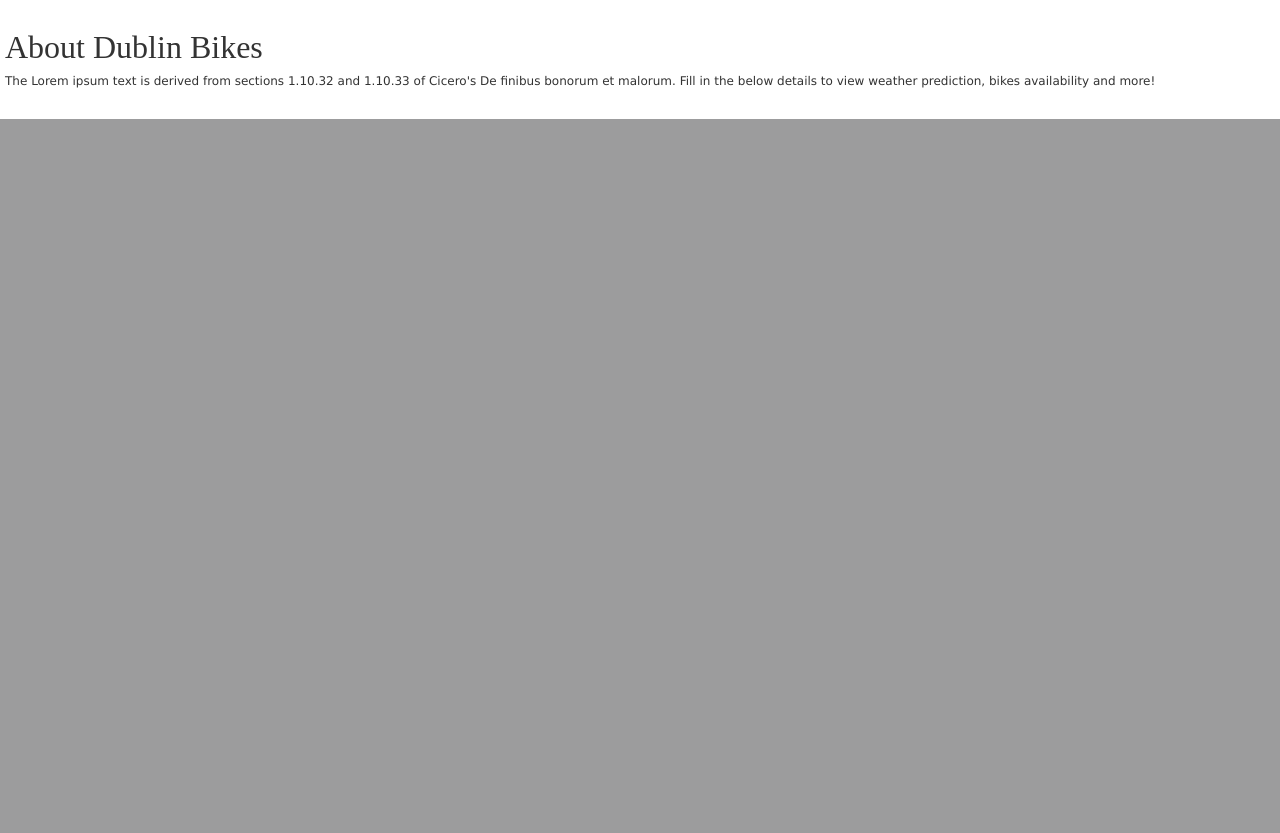
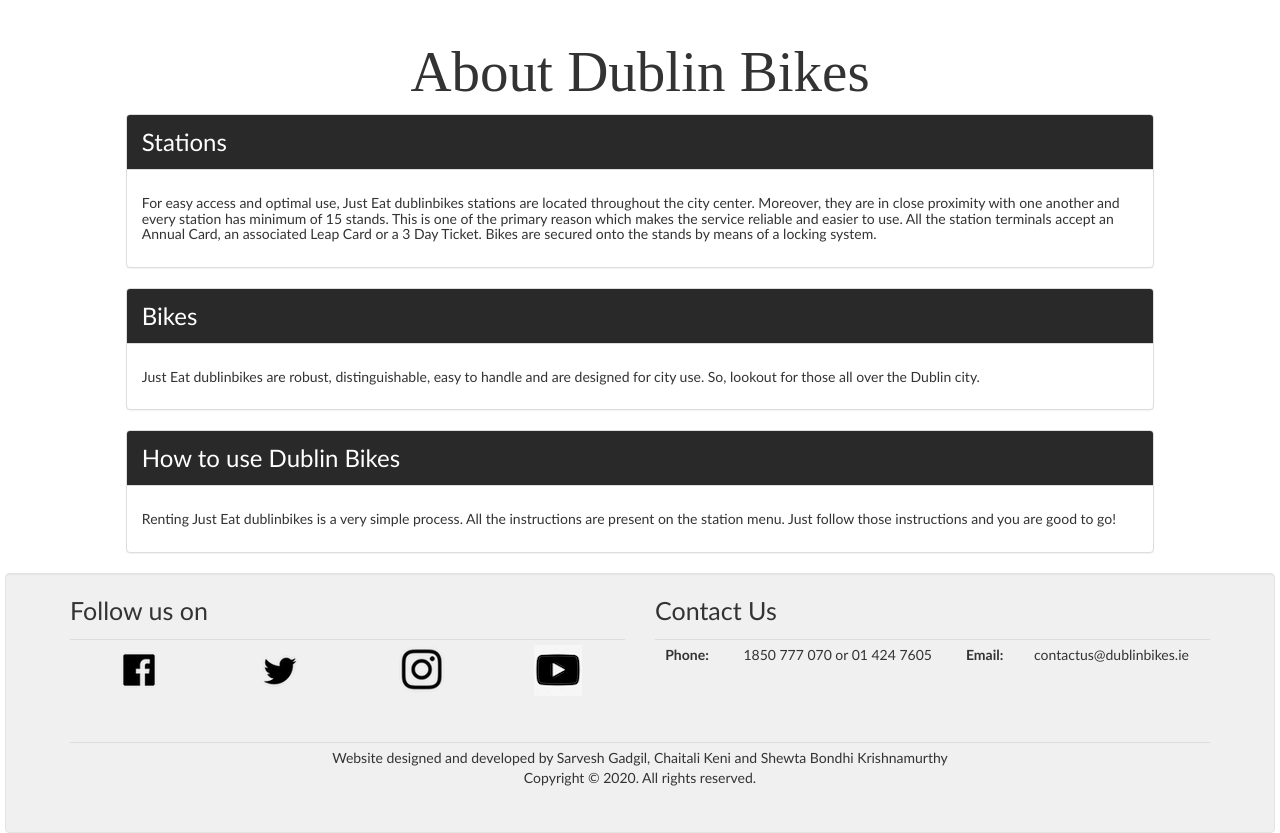
Before and after one commit to sarvesh-gadgil/dublin_bikes, a Flask app: page / in a window 1280 px wide. Shown: the part 1255-2088 px from the top of the page. Before the commit the page ends 1374 px from the top, so only its background shows below. Run offline with Flask 2, Linux system fonts and the light colour scheme; data that the repository does not hold is empty; some libraries are stand-ins or nearby versions.

Commit message:
Dublin bikes info, footer and legend added

```diff
--- a/web/static/css/heroimage.css
+++ b/web/static/css/heroimage.css
@@ -12,7 +12,7 @@
     background-repeat: no-repeat;
     background-size: cover;
     position: relative;
-    font-family: fantasy;
+    font-family: SignPainter;
 }
 
 .hero-text {
--- a/web/static/html/index.html
+++ b/web/static/html/index.html
@@ -39,6 +39,7 @@
   <link rel="stylesheet" href="static/css/weather.css">
   <link rel="stylesheet" href="static/css/mappopup.css">
   <link rel="stylesheet" href="static/css/heroimage.css">
+  <link rel="shortcut icon" href="static/image/bike-icon.png">
   <style>
     div.admin-box {
       background-color: rgb(216, 216, 216);
@@ -87,14 +88,16 @@
 <body>
   <div class="hero-image">
     <div class="hero-text">
-      <h1 style="font-size:62px">Welcome to Dublin Bikes</h1>
+      <h1 style="font-size:80px">Welcome to Dublin Bikes</h1>
     </div>
   </div>
   <br />
   <div style="margin: 5px">
     <!-- Stations:<div id="bike_locations" style="display: none"></div>
   <br /> -->
-    <h1 style="font-family: SignPainter;font-size: 32px">Fill in the below details to view weather prediction, bikes
+    <h1
+      style="font-family: 'Gill Sans', 'Gill Sans MT', Calibri, 'Trebuchet MS', sans-serif;font-size: 24px; font-weight: lighter">
+      Fill in the below details to view weather prediction, bikes
       availability and more!</h1><br>
     <div class="row">
       <div class="col-sm-3">
@@ -232,7 +235,8 @@
               <a href="#!" data-toggle="collapse" data-target="#legend_table" style="color: black;">
                 <span class="glyphicon glyphicon-sort"></span></a>
             </div>
-            <table class="table table-hover collapse" style="width: 100%; text-align: left" id="legend_table">
+            <table class="table table-hover table-condensed collapse" style="width: 100%; text-align: left"
+              id="legend_table">
               <tbody>
                 <tr>
                   <td>Available Stations</td>
@@ -245,6 +249,18 @@
                 <tr>
                   <td>Destination Station</td>
                   <td><img src="/static/image/marker_green_mini.png" alt=""></td>
+                </tr>
+                <tr>
+                  <td>Low Bike Availability</td>
+                  <td><img src="/static/image/red_circle.png" alt=""></td>
+                </tr>
+                <tr>
+                  <td>Medium Bike Availability</td>
+                  <td><img src="/static/image/orange_circle.png" alt=""></td>
+                </tr>
+                <tr>
+                  <td>High Bike Availability</td>
+                  <td><img src="/static/image/green_circle.png" alt=""></td>
                 </tr>
               </tbody>
             </table>
@@ -259,13 +275,106 @@
         </div>
       </div>
     </div>
-    <h1 style="font-family: SignPainter; font-size: 32px">About Dublin Bikes</h1>
-    <span style="font-family: Verdana, Geneva, Tahoma, sans-serif;">
-      <h6>The Lorem ipsum text is derived from sections 1.10.32 and 1.10.33 of Cicero's De finibus bonorum et malorum.
-        Fill in the below details to
-        view weather prediction, bikes availability and more!</h6>
-    </span>
     <br />
+    <h1 style="font-family: SignPainter; font-size: 57px; text-align: center">About Dublin Bikes</h1>
+    <div class="col-sm-10 col-sm-offset-1">
+      <div class="panel panel-default">
+        <div class="panel-heading" style="background-color: rgb(41, 41, 41);">
+          <span
+            style="font-family: 'Gill Sans', 'Gill Sans MT', Calibri, 'Trebuchet MS', sans-serif;font-size: 24px; font-weight: lighter; color: white">Stations</span>
+        </div>
+        <div class="panel-body">
+          <h5 style="font-family: 'Gill Sans', 'Gill Sans MT', Calibri, 'Trebuchet MS', sans-serif">
+            For easy access and optimal use, Just Eat dublinbikes stations are located throughout the city
+            center. Moreover, they are in close proximity with one another and every station has minimum of 15 stands.
+            This is one of the primary reason which makes the service reliable and easier to use.
+            All the station terminals accept an Annual Card, an associated Leap Card or a 3 Day Ticket.
+            Bikes are secured onto the stands by means of a locking system.
+          </h5>
+        </div>
+      </div>
+    </div>
+    <br />
+    <div class="col-sm-10 col-sm-offset-1">
+      <div class="panel panel-default">
+        <div class="panel-heading" style="background-color: rgb(41, 41, 41);">
+          <span
+            style="font-family: 'Gill Sans', 'Gill Sans MT', Calibri, 'Trebuchet MS', sans-serif;font-size: 24px; font-weight: lighter; color: white">Bikes</span>
+        </div>
+        <div class="panel-body">
+          <h5 style="font-family: 'Gill Sans', 'Gill Sans MT', Calibri, 'Trebuchet MS', sans-serif">
+            Just Eat dublinbikes are robust, distinguishable, easy to handle and are designed for city use.
+            So, lookout for those all over the Dublin city.
+          </h5>
+        </div>
+      </div>
+    </div>
+    <br />
+    <div class="col-sm-10 col-sm-offset-1">
+      <div class="panel panel-default">
+        <div class="panel-heading" style="background-color: rgb(41, 41, 41);">
+          <span
+            style="font-family: 'Gill Sans', 'Gill Sans MT', Calibri, 'Trebuchet MS', sans-serif;font-size: 24px; font-weight: lighter; color: white">How
+            to use Dublin Bikes</span>
+        </div>
+        <div class="panel-body">
+          <h5 style="font-family: 'Gill Sans', 'Gill Sans MT', Calibri, 'Trebuchet MS', sans-serif">
+            Renting Just Eat dublinbikes is a very simple process.
+            All the instructions are present on the station menu.
+            Just follow those instructions and you are good to go!
+          </h5>
+        </div>
+      </div>
+    </div>
+    <br />
+    <br />
+    <div class="well col-sm-12"
+      style="background-color: rgb(240, 240, 240); font-family: 'Gill Sans', 'Gill Sans MT', Calibri, 'Trebuchet MS', sans-serif; font-size: 14px">
+      <div class="container">
+        <div class="row">
+          <div class="col-sm-6">
+            <p style="font-size: 25px; font-weight: lighter">Follow us on</p>
+            <table class="table table-condensed" style="text-align: center">
+              <tbody>
+                <tr>
+                  <td><a href="https://www.facebook.com"><img src="static/image/facebook.png" alt=""></td>
+                  <td><a href="https://twitter.com"><img src="static/image/twitter.png" alt=""></a></td>
+                  <td><a href="https://www.instagram.com"><img src="static/image/instagram.png" alt=""></a></td>
+                  <td><a href="https://youtube.com"><img src="static/image/youtube.png" alt=""></a></td>
+                </tr>
+              </tbody>
+            </table>
+          </div>
+          <div class="col-sm-6">
+            <p style="font-size: 25px; font-weight: lighter">Contact Us</p>
+            <table class="table table-condensed" style="text-align: center">
+              <tbody>
+                <tr>
+                  <td style="font-weight: bold">Phone:</td>
+                  <td>1850 777 070 or 01 424 7605</td>
+                  <td style="font-weight: bold">Email:</td>
+                  <td>contactus@dublinbikes.ie</td>
+                </tr>
+              </tbody>
+            </table>
+          </div>
+        </div>
+        <br />
+        <div>
+          <table class="table table-condensed" style="text-align: center">
+            <tbody>
+              <tr>
+                <td>
+                  Website designed and developed by Sarvesh Gadgil, Chaitali Keni and Shewta Bondhi Krishnamurthy<br />
+                  Copyright © 2020. All rights reserved.
+                </td>
+              </tr>
+            </tbody>
+          </table>
+        </div>
+      </div>
+    </div>
+  </div>
 
   <input type="hidden" id="selected_start_location">
   <input type="hidden" id="selected_destination_location">
--- a/web/static/js/googlemaps.js
+++ b/web/static/js/googlemaps.js
@@ -34,7 +34,7 @@
         marker.addListener('mouseover', function () {
             // if (marker.get('station_id') != startStation && marker.get('station_id') != destinationStation) {
             const infowindow = new google.maps.InfoWindow({
-                content: "Station Name: " + marker.get('placeName')
+                content: "Station Name: <b>" + marker.get('placeName') + "</b>"
             });
             infowindow.open(marker.get('map'), marker);
             InforObj.push(infowindow);
```
Also changed, not shown: web/static/image/bike-icon.png (added), web/static/image/facebook.png (added), web/static/image/green_circle.png (added), web/static/image/instagram.png (added), web/static/image/orange_circle.png (added), web/static/image/red_circle.png (added), web/static/image/twitter.png (added), web/static/image/youtube.png (added). Lines whose indentation alone changed are shown as unchanged.
